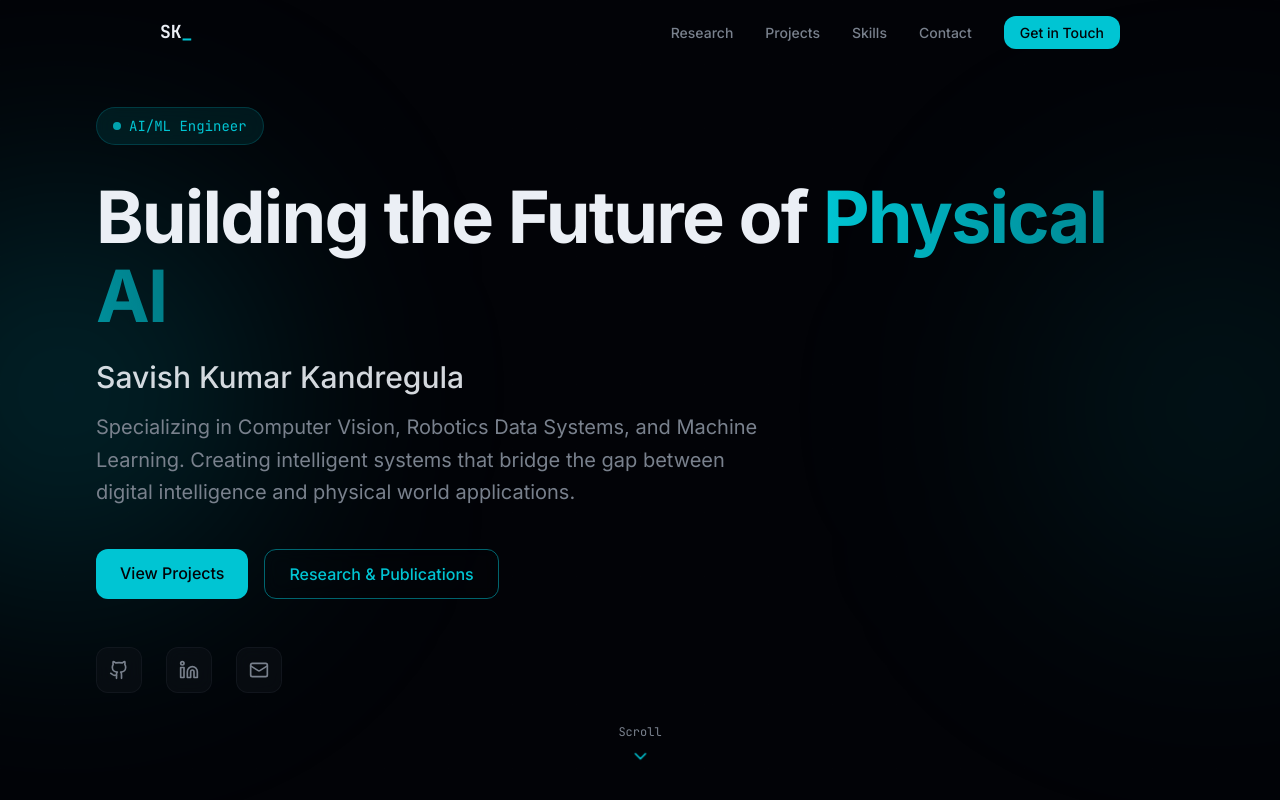
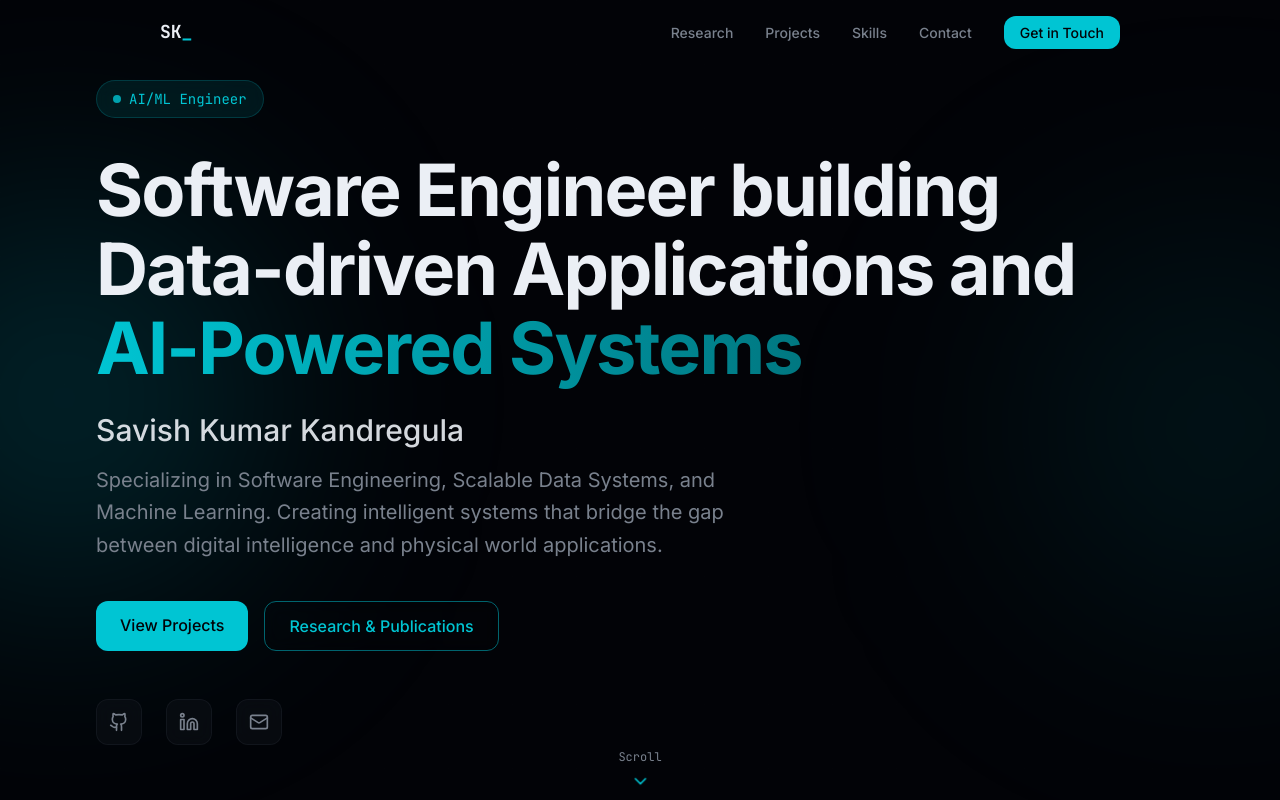
Before and after one commit to savish26/PortFolio, a Next.js app: page / in a window 1280 px wide. Shown: the top 800 px of the page. Built offline with nearby package versions, Linux system fonts and the light colour scheme.

Commit message:
Update hero headline and fix icons

```diff
--- a/components/hero.tsx
+++ b/components/hero.tsx
@@ -29,9 +29,9 @@ export function Hero() {
         </div>
 
         <h1 className="text-4xl md:text-6xl lg:text-7xl font-bold text-foreground mb-6 leading-[1.1] tracking-tight">
-          Building the Future of{" "}
+          Software Engineer building Data-driven Applications and{" "}
           <span className="text-transparent bg-clip-text bg-gradient-to-r from-primary to-primary/60">
-            Physical AI
+            AI-Powered Systems
           </span>
         </h1>
 
@@ -40,7 +40,7 @@ export function Hero() {
         </h2>
 
         <p className="text-muted-foreground text-lg md:text-xl max-w-2xl leading-relaxed mb-10">
-          Specializing in Computer Vision, Robotics Data Systems, and Machine Learning.
+          Specializing in Software Engineering, Scalable Data Systems, and Machine Learning.
           Creating intelligent systems that bridge the gap between digital intelligence
           and physical world applications.
         </p>
@@ -62,7 +62,7 @@ export function Hero() {
 
         <div className="flex items-center gap-6">
           <a
-            href="https://github.com"
+            href="https://github.com/savish26"
             target="_blank"
             rel="noopener noreferrer"
             className="p-3 rounded-lg bg-secondary/50 border border-border/50 text-muted-foreground hover:text-primary hover:border-primary/50 transition-all duration-300 backdrop-blur-sm"
@@ -71,7 +71,7 @@ export function Hero() {
             <Github className="w-5 h-5" />
           </a>
           <a
-            href="https://linkedin.com"
+            href="https://linkedin.com/in/savish-kumar-kandregula-ba8899252/"
             target="_blank"
             rel="noopener noreferrer"
             className="p-3 rounded-lg bg-secondary/50 border border-border/50 text-muted-foreground hover:text-primary hover:border-primary/50 transition-all duration-300 backdrop-blur-sm"
@@ -80,7 +80,7 @@ export function Hero() {
             <Linkedin className="w-5 h-5" />
           </a>
           <a
-            href="mailto:savish@example.com"
+            href="mailto:savishkumarkandregula@gmail.com"
             className="p-3 rounded-lg bg-secondary/50 border border-border/50 text-muted-foreground hover:text-primary hover:border-primary/50 transition-all duration-300 backdrop-blur-sm"
             aria-label="Email"
           >
```
